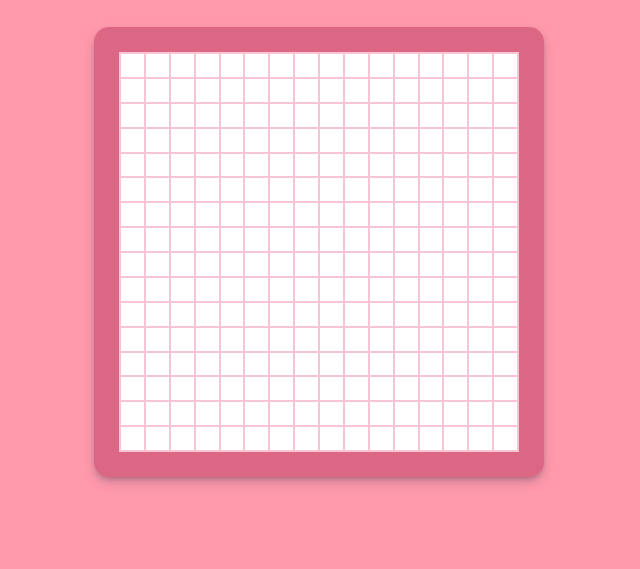
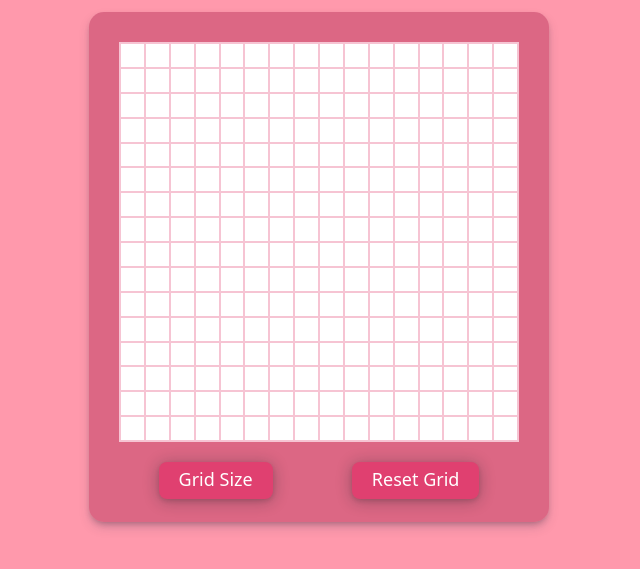
Before and after one commit to skele-666/etch-a-sketch, a plain HTML site: page index.html in a window 1280 px wide. Shown: the part 135-704 px from the top of the page, without its empty margins (321-961 px from the left). Drawn offline with Linux system fonts and the light colour scheme; a web font is replaced by a local one.

Commit message:
Added change grid size functionality and reset grid button.

```diff
--- a/index.html
+++ b/index.html
@@ -3,7 +3,7 @@
 <head>
     <link rel="preconnect" href="https://fonts.googleapis.com">
     <link rel="preconnect" href="https://fonts.gstatic.com" crossorigin>
-    <link href="https://fonts.googleapis.com/css2?family=Pacifico&display=swap" rel="stylesheet">
+    <link href="https://fonts.googleapis.com/css2?family=Cherry+Bomb+One&family=Pacifico&display=swap" rel="stylesheet">
     <meta charset="UTF-8">
     <meta name="viewport" content="width=device-width, initial-scale=1.0">
     <title>Etch-a-Sketch!</title>
@@ -13,6 +13,10 @@
     <h1>Etch-a-Sketch!</h1>
     <div id="border-container">
         <div id="container"></div>
+        <div id="button-container">
+            <button id="size">Grid Size</button>
+            <button id="reset">Reset Grid</button>
+        </div>
     </div>
 
     <script src="./script.js"></script>
--- a/script.js
+++ b/script.js
@@ -1,19 +1,41 @@
 const container = document.getElementById('container');
-
 container.style.display = 'flex';
 container.style.flexWrap = 'wrap';
-container.style.width = '400px'; // Set your preferred width
-container.style.height = '400px'; // Set your preferred height
+container.style.width = '400px';
+container.style.height = '400px';
 
+const sizeBtn = document.getElementById('size');
+const resetBtn = document.getElementById('reset');
 
-for (let i = 0; i < 16 * 16; i++) {
-    const square = document.createElement('div');
-    square.style.flex = '0 0 6.25%'; // Adjusts each div to fit the grid
-    square.style.border = '0.5px solid rgb(224, 64, 112, 0.31)'; // Optional for visualization
-    square.style.height = '6.25%';
-    container.appendChild(square);
+let gridSize = 16;
+fillGrid();
+
+function fillGrid() {
+    container.innerHTML = ''; // Clears all existing grid squares
+    for (let i = 0; i < gridSize * gridSize; i++) {
+        const square = document.createElement('div');
+        square.style.flex = `0 0 ${100 / gridSize}%`; // Adjusts each div to fit the grid
+        square.style.border = '0.5px solid rgba(224, 64, 112, 0.31)'; // Optional for visualization
+        square.style.height = `${100 / gridSize}%`;
+        container.appendChild(square);
+    }
 }
 
+sizeBtn.addEventListener('click', () => {
+    gridSize = prompt(`Enter grid size: (e.g. 24, 30).
+Max size is 100.
+Default is 16.`);
+    if (gridSize > 100) gridSize = prompt(`Enter grid size: (e.g. 24, 30).
+Max size is 100.
+Default is 16.`);
+    if (gridSize == null) gridSize = 16;
+    fillGrid();
+});
+
+resetBtn.addEventListener('click', () => {
+    container.innerHTML = '';
+    fillGrid();
+});
 
 let isMouseDown = false;
 
@@ -22,6 +44,16 @@ document.addEventListener('mouseup', () => isMouseDown = false);
 
 container.addEventListener('mouseover', (e) => {
     if (isMouseDown && e.target !== container) {
-        e.target.style["backgroundColor"] = "#fb6f92";
+        e.target.style["background-color"] = "#fb6f92";
+        e.target.style.border = '0.5px solid #fb6f92';
+        e.target.style.padding = '1px';
     }
 });
+
+container.addEventListener('click', (e) => {
+    if (e.target !== container) {
+        e.target.style["background-color"] = "#fb6f92";
+        e.target.style.border = '0.5px solid #fb6f92';
+        e.target.style.padding = '1px';
+    }
+});
--- a/style.css
+++ b/style.css
@@ -22,14 +22,14 @@ h1 {
     font-size: 4em;
     text-shadow: 4px 3px 0px #fff, 9px 8px 0px rgba(0, 0, 0, 0.15);
     color: #e04070;
-    margin: 20px 0 30px 0;
+    margin: 20px 0 15px 0;
 }
 
 #border-container {
     margin: 0 auto;
-    width: 450px;
-    height: 450px;
-    position: relative;
+    display: inline-block;
+    padding: 30px;
+    padding-bottom: 23px;
     border-radius: 15px;
     background-color: rgb(185, 55, 94, 0.5);
     box-shadow: rgba(50, 50, 93, 0.25) 0px 6px 12px -2px, rgba(0, 0, 0, 0.3) 0px 3px 7px -3px;
@@ -37,10 +37,10 @@ h1 {
 
 #container {
     background-color: white;
-    position: absolute;
+    /* position: absolute;
     top: 50%;
     left: 50%;
-    transform: translate(-50%, -50%);
+    transform: translate(-50%, -50%); */
     display: flex;
     flex-wrap: wrap;
     justify-content: center;
@@ -49,3 +49,31 @@ h1 {
     border: 0.5px solid rgba(224, 64, 112, 0.31);
     margin: 0 auto;
 }
+
+#button-container {
+    display: flex;
+    flex-wrap: wrap;
+    justify-content: space-around;
+}
+
+button {
+    padding: 5px 20px 8px 20px;
+    margin-top: 20px;
+    border: none;
+    background-color: #e04070;
+    border-radius: 8px;
+    box-shadow: rgba(14, 30, 37, 0.12) 0px 2px 4px 0px, rgba(14, 30, 37, 0.32) 0px 2px 16px 0px;
+    font-size: 18px;
+    color: white;
+    font-family: "Cherry Bomb One", system-ui;
+    font-weight: 200;
+    font-style: normal;
+}
+
+button:hover {
+    cursor: pointer;
+}
+
+button:active {
+    background-color: #97284a;
+}
```
